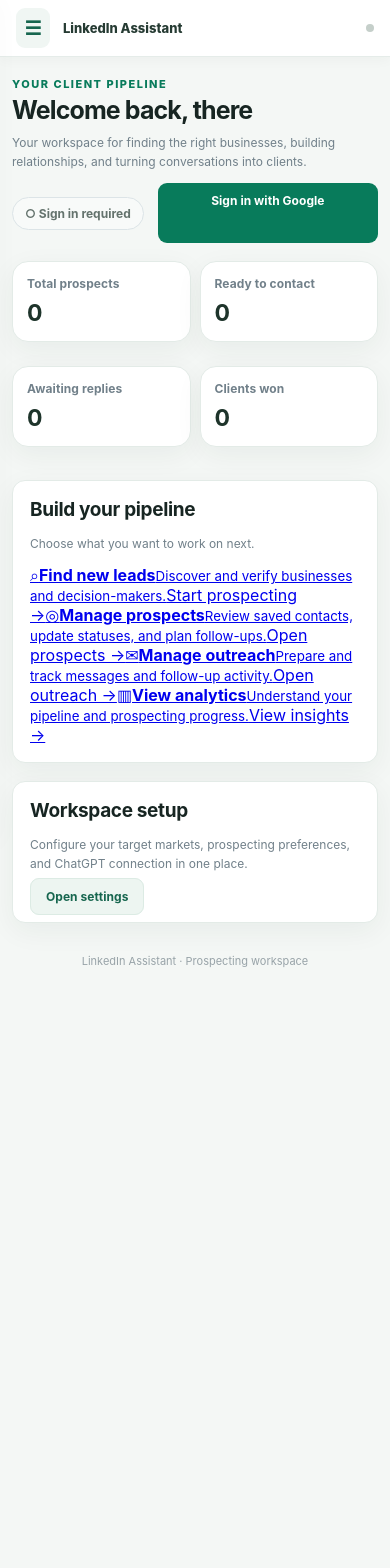
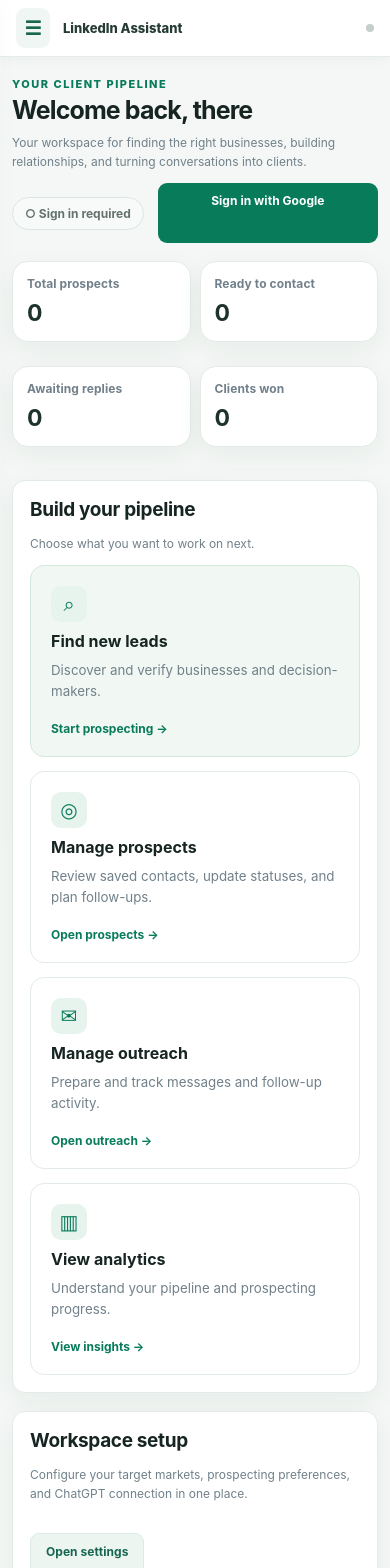
Before and after one commit to Yassin-567/Linkedin-Assistant, a Next.js app: page / in a window 390 px wide. Shown: the top 1568 px of the page. Before the commit the page ends 1017 px from the top, so only its background shows below. Built offline with nearby package versions, Linux system fonts and the light colour scheme; no server answers.

Commit message:
Add responsive dashboard shortcut cards

```diff
--- a/app/globals.css
+++ b/app/globals.css
@@ -216,3 +216,13 @@ footer { line-height: 1.6; }
 @media (prefers-reduced-motion: reduce) {
   *, *::before, *::after { scroll-behavior: auto !important; transition-duration: .01ms !important; animation-duration: .01ms !important; }
 }
+
+/* Dashboard shortcuts */
+.dashboard-actions{display:grid;grid-template-columns:repeat(2,minmax(0,1fr));gap:14px}
+.dashboard-action{display:flex;flex-direction:column;align-items:flex-start;gap:9px;min-height:178px;padding:20px;border:1px solid var(--line);border-radius:14px;color:var(--ink);background:#fff;text-decoration:none;transition:border-color .15s ease,transform .15s ease,box-shadow .15s ease}
+.dashboard-action:hover{border-color:#b9d8c9;transform:translateY(-2px);box-shadow:var(--shadow-soft)}
+.dashboard-action.primary{background:#f1f8f4;border-color:#d4e9dd}
+.dashboard-action-icon{display:grid;place-items:center;width:36px;height:36px;border-radius:10px;color:var(--brand);background:#e7f3ed;font-size:20px}
+.dashboard-action strong{font-size:16px}.dashboard-action small{color:var(--muted);line-height:1.55}.dashboard-action-link{margin-top:auto;color:var(--brand);font-size:12px;font-weight:750}
+.dashboard-settings{display:flex;justify-content:space-between;align-items:center;gap:18px}
+@media(max-width:760px){.dashboard-actions{grid-template-columns:1fr}.dashboard-action{min-height:150px}.dashboard-settings{align-items:flex-start;flex-direction:column}}
```
